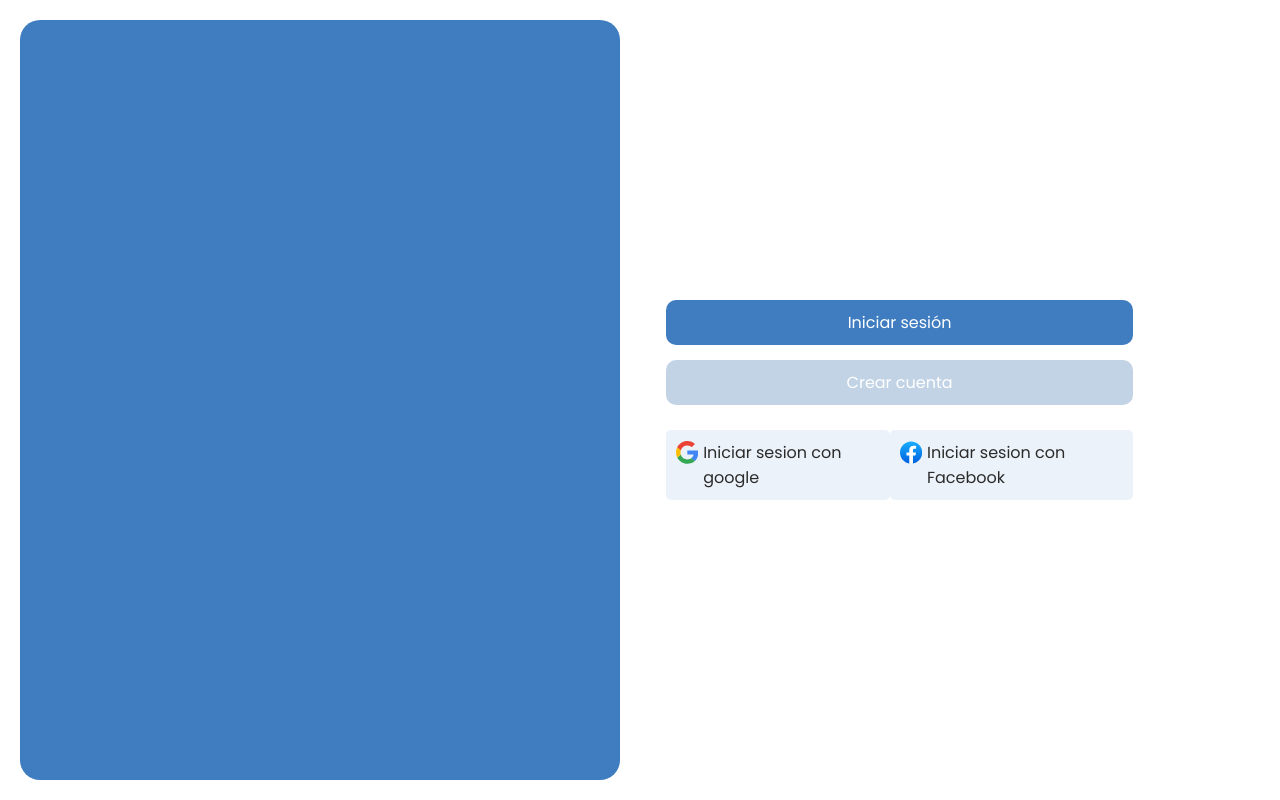
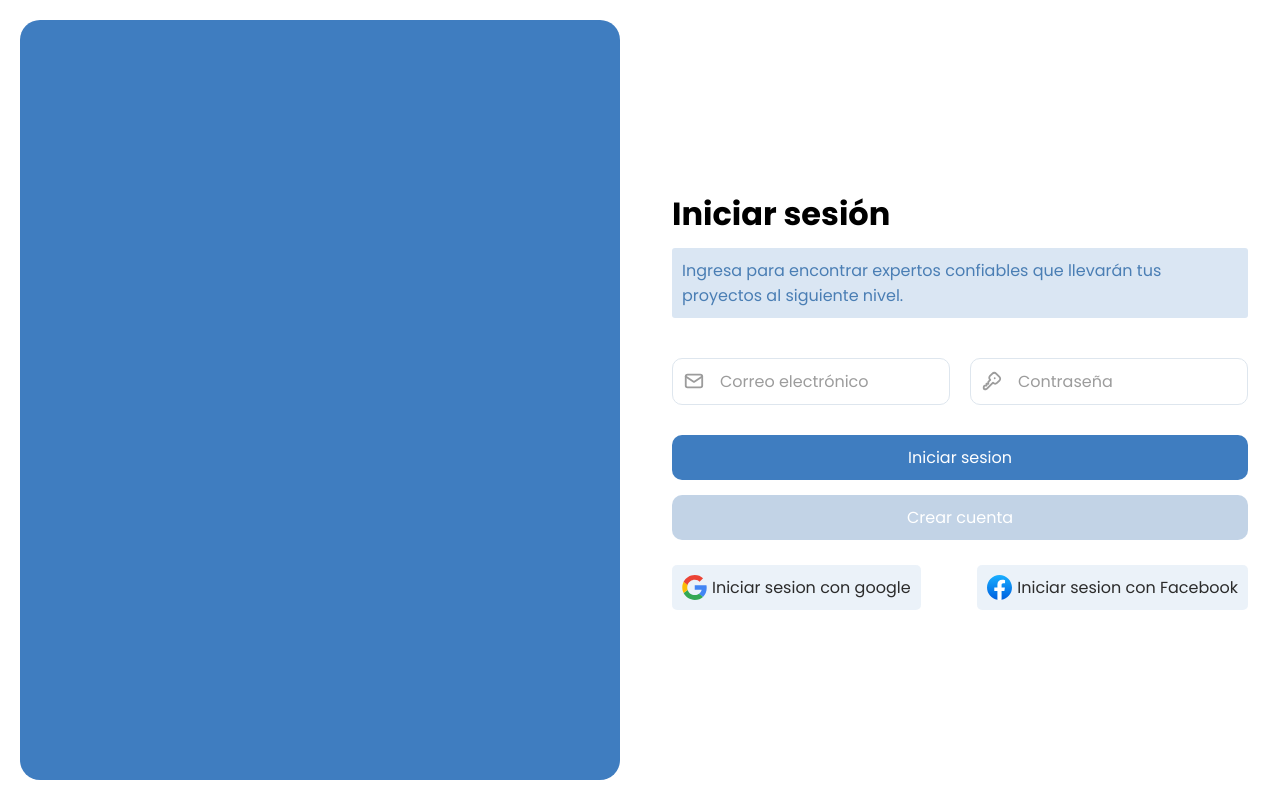
Before and after one commit to Luislopez1941/profix, a Next.js app: page /login in a window 1280 px wide. Built offline with nearby package versions, Linux system fonts and the light colour scheme.

Commit message:
fix deploy

```diff
--- a/src/app/login/page.tsx
+++ b/src/app/login/page.tsx
@@ -2,10 +2,9 @@
 
 import React from 'react'
 import './page.css'
-import FormCreate from '@/components/login/FormCreate'
-import dynamic from 'next/dynamic';
-const FormLogin = dynamic(() => import('@/components/login/FormLogin'), { ssr: false });
-
+import dynamic from 'next/dynamic'
+const FormCreate = dynamic(() => import('@/components/login/FormCreate'), { ssr: false })
+const FormLogin = dynamic(() => import('@/components/login/FormLogin'), { ssr: false })
 import { storeLogin } from '@/zustand/Login'
 import { useStore } from 'zustand'
 
--- a/src/components/Header.tsx
+++ b/src/components/Header.tsx
@@ -11,6 +11,8 @@ const Header = () => {
   const userState = useUserStore(state => state.user);
   const user = userState;
   const [toggle, setToggle] = useState<boolean>(false)
+
+  const state = true
 
   return (
     <div className='hero'>
@@ -76,7 +78,7 @@ const Header = () => {
             </div>
           </div>
         </div>
-        {user.email ?
+        {state == true ?
           <div className='nav__account-login-true'>
             <Link href='/user/profile' className='user'>
               <svg  xmlns="http://www.w3.org/2000/svg"  width="20"  height="20"  viewBox="0 0 24 24"  fill="currentColor"  className="icon icon-tabler icons-tabler-filled icon-tabler-user"><path stroke="none" d="M0 0h24v24H0z" fill="none"/><path d="M12 2a5 5 0 1 1 -5 5l.005 -.217a5 5 0 0 1 4.995 -4.783z" /><path d="M14 14a5 5 0 0 1 5 5v1a2 2 0 0 1 -2 2h-10a2 2 0 0 1 -2 -2v-1a5 5 0 0 1 5 -5h4z" /></svg>
--- a/src/components/login/FormLogin.tsx
+++ b/src/components/login/FormLogin.tsx
@@ -1,10 +1,11 @@
-'use client';
+'use client'
 
-import React from 'react';
-import './FormLogin.css';
-import { storeLogin } from '@/zustand/Login';
-import { useFormik } from 'formik';
-import * as Yup from 'yup';
+import React from 'react'
+import './FormLogin.css'
+import { storeLogin } from '@/zustand/Login'
+import { useFormik } from 'formik'
+import * as Yup from 'yup'
+// import { useRouter } from 'next/navigation'
 
 interface FormValues {
     email: string;
@@ -12,7 +13,9 @@ interface FormValues {
 }
 
 const FormLogin: React.FC = () => {
-  const setFormStatus = storeLogin(state => state.setFormStatus);
+    const setFormStatus = storeLogin(state => state.setFormStatus)
+
+    // const router = useRouter()
 
     const formik = useFormik<FormValues>({
         initialValues: {
@@ -29,7 +32,9 @@ const FormLogin: React.FC = () => {
             const errors = await validateForm();
             if (Object.keys(errors).length === 0) {
                 try {
-          const response = await fetch('/api/', {
+
+
+                    await fetch('/api/', {
                         method: 'POST',
                         headers: {
                           'Content-Type': 'application/json',
@@ -37,46 +42,75 @@ const FormLogin: React.FC = () => {
                         body: JSON.stringify(values),
                     });
 
-          if (!response.ok) {
-            console.error('Error en la respuesta del servidor');
-          }
+                    // router.push('/')
 
-          // router.push('/')  // Descomentar cuando se decida implementar el enrutamiento.
+
 
                 } catch (error) {
-          console.error('Error en el envío del formulario:', error);
+                    console.log(error)
                 } finally {
-          setSubmitting(false);
+                    setSubmitting(false)
                 }
             } else {
                 setErrors(errors);
                 setSubmitting(false);
             }
         }
-  });
+    })
+
+
 
     return (
         <form className='form__login' onSubmit={formik.handleSubmit}>
-      {/* Tu estructura de formulario */}
+            <div className='titles'>
+                <div className='title__main'>Iniciar sesión</div>
+                <div className='title__warning'>
+                    <p>Ingresa para encontrar expertos confiables que llevarán tus proyectos al siguiente nivel.</p>
+                </div>
+            </div>
+
+            <div className='form__login_container'>
+                <div className='container__inputs'>
+                    <div className='inputs__general_icons'>
+                        <svg xmlns="http://www.w3.org/2000/svg" width="24" height="24" viewBox="0 0 24 24" fill="none" stroke="currentColor" strokeWidth="2" strokeLinecap="round" strokeLinejoin="round" className="icon icon-tabler icons-tabler-outline icon-tabler-mail"><path stroke="none" d="M0 0h24v24H0z" fill="none" /><path d="M3 7a2 2 0 0 1 2 -2h14a2 2 0 0 1 2 2v10a2 2 0 0 1 -2 2h-14a2 2 0 0 1 -2 -2v-10z" /><path d="M3 7l9 6l9 -6" /></svg>
+                        <input
+                            className='inputs__generic'
+                            type="text"
+                            name="email"
+                            placeholder='Correo electrónico'
+                            onChange={formik.handleChange}
+                            value={formik.values.email}
+                        />
+                        {formik.errors.email ? (
+                            <div>{formik.errors.email}</div>
+                        ) : null}
+                    </div>
+                </div>
+                <div className='container__inputs'>
+                    <div className='inputs__general_icons'>
+                        <svg xmlns="http://www.w3.org/2000/svg" width="24" height="24" viewBox="0 0 24 24" fill="none" stroke="currentColor" strokeWidth="2" strokeLinecap="round" strokeLinejoin="round" className="icon icon-tabler icons-tabler-outline icon-tabler-key"><path stroke="none" d="M0 0h24v24H0z" fill="none" /><path d="M16.555 3.843l3.602 3.602a2.877 2.877 0 0 1 0 4.069l-2.643 2.643a2.877 2.877 0 0 1 -4.069 0l-.301 -.301l-6.558 6.558a2 2 0 0 1 -1.239 .578l-.175 .008h-1.172a1 1 0 0 1 -.993 -.883l-.007 -.117v-1.172a2 2 0 0 1 .467 -1.284l.119 -.13l.414 -.414h2v-2h2v-2l2.144 -2.144l-.301 -.301a2.877 2.877 0 0 1 0 -4.069l2.643 -2.643a2.877 2.877 0 0 1 4.069 0z" /><path d="M15 9h.01" /></svg>
+                        <input
+                            className='inputs__generic'
+                            type="password"
+                            name="password"
+                            placeholder='Contraseña'
+                            onChange={formik.handleChange}
+                            value={formik.values.password}
+                        />
+                        {formik.errors.password ? (
+                            <div>{formik.errors.password}</div>
+                        ) : null}
+                    </div>
+                </div>
+            </div>
             <div className='btn'>
-        <button className='btn__create' type="submit" onClick={() => setFormStatus(false)}>
-          Iniciar sesión
-        </button>
+                <button className='btn__create' onClick={() => setFormStatus(false)} >Iniciar sesion</button>
             </div>
             <div className='btn__change'>
-        <button
-          className='btn'
-          type="button"
-          onClick={(event) => {
-            event.preventDefault(); // Evita el envío del formulario
-            setFormStatus(true);
-          }}
-        >
-          Crear cuenta
-        </button>
+                <button className='btn' onClick={() => setFormStatus(true)}>Crear cuenta</button>
             </div>
         </form>
-  );
-};
+    )
+}
 
-export default FormLogin;
+export default FormLogin
```
Lines whose indentation alone changed are shown as unchanged.
